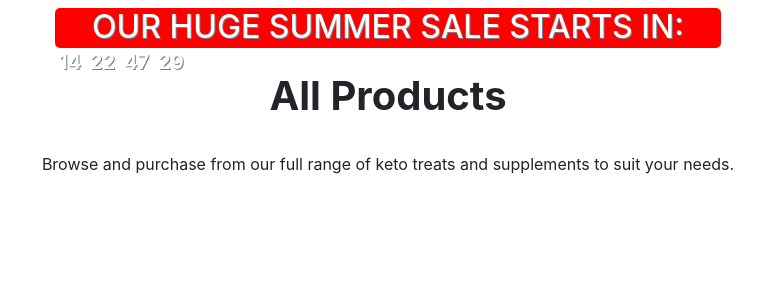
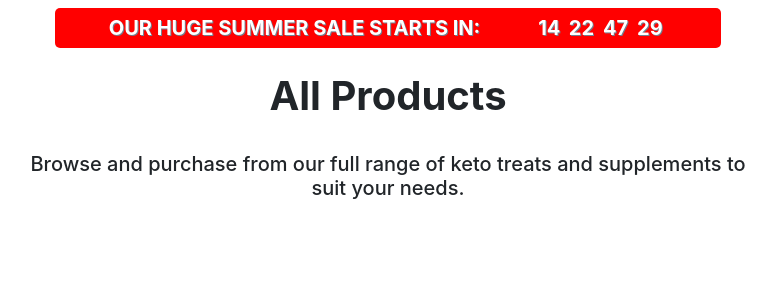
Before and after one commit to SianJade/keto-subscription-box, a Django app: page /all_products/ in a window 1280 px wide. Shown: the part 56-356 px from the top of the page, without its empty margins (252-1028 px from the left). Run offline with Django 3.2, Linux system fonts and the light colour scheme; data that the repository does not hold is empty; some libraries are stand-ins or nearby versions.

Commit message:
Edit styling of countdown

```diff
--- a/all_products/templates/products.html
+++ b/all_products/templates/products.html
@@ -8,7 +8,7 @@
 {% block content %}
 <div class="container container-fluid">
     <div class="row sale-countdown">
-        <h2 class="mx-auto countdown-heading">OUR HUGE SUMMER SALE STARTS IN:</h2>
+        <p class="mx-auto countdown-heading">OUR HUGE SUMMER SALE STARTS IN:</p>
         <table class="container text-center countdown-table">
             <tr class="countdown" id="countdown">
                 <td id="days"></td>
@@ -22,7 +22,7 @@
     <h1 class="mx-auto">All Products</h1>
     <br>
     <div class="row">
-        <p class="col-lg-8 mx-auto">Browse and purchase from our full range of keto treats and supplements to suit your needs.</p>
+        <h5 class="col-lg-8 mx-auto">Browse and purchase from our full range of keto treats and supplements to suit your needs.</h5>
     </div>
     <div class="row product-row">
         {% for product in products %}
--- a/home/templates/index.html
+++ b/home/templates/index.html
@@ -9,7 +9,7 @@
 <div class="container container-fluid homepage">
 <br>
     <div class="row sale-countdown homepage-countdown">
-        <h2 class="mx-auto countdown-heading">OUR HUGE SUMMER SALE STARTS IN:</h2>
+        <p class="mx-auto countdown-heading">OUR HUGE SUMMER SALE STARTS IN:</p>
         <table class="container text-center countdown-table">
             <tr class="countdown" id="countdown">
                 <td id="days"></td>
--- a/subscribe/templates/subscriptions.html
+++ b/subscribe/templates/subscriptions.html
@@ -8,7 +8,7 @@
 {% block content %}
 <div class="container container-fluid">
     <div class="row sale-countdown">
-        <h2 class="mx-auto countdown-heading">OUR HUGE SUMMER SALE STARTS IN:</h2>
+        <p class="mx-auto countdown-heading">OUR HUGE SUMMER SALE STARTS IN:</p>
         <table class="container text-center countdown-table">
             <tr class="countdown" id="countdown">
                 <td id="days"></td>
```
